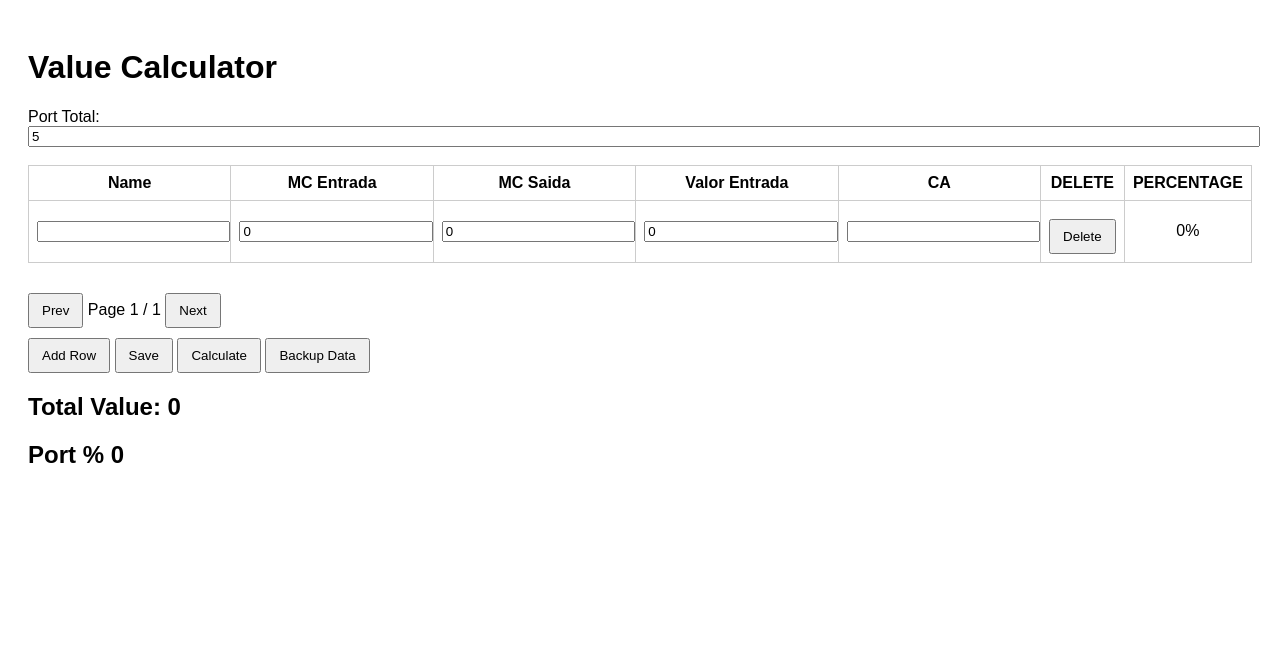
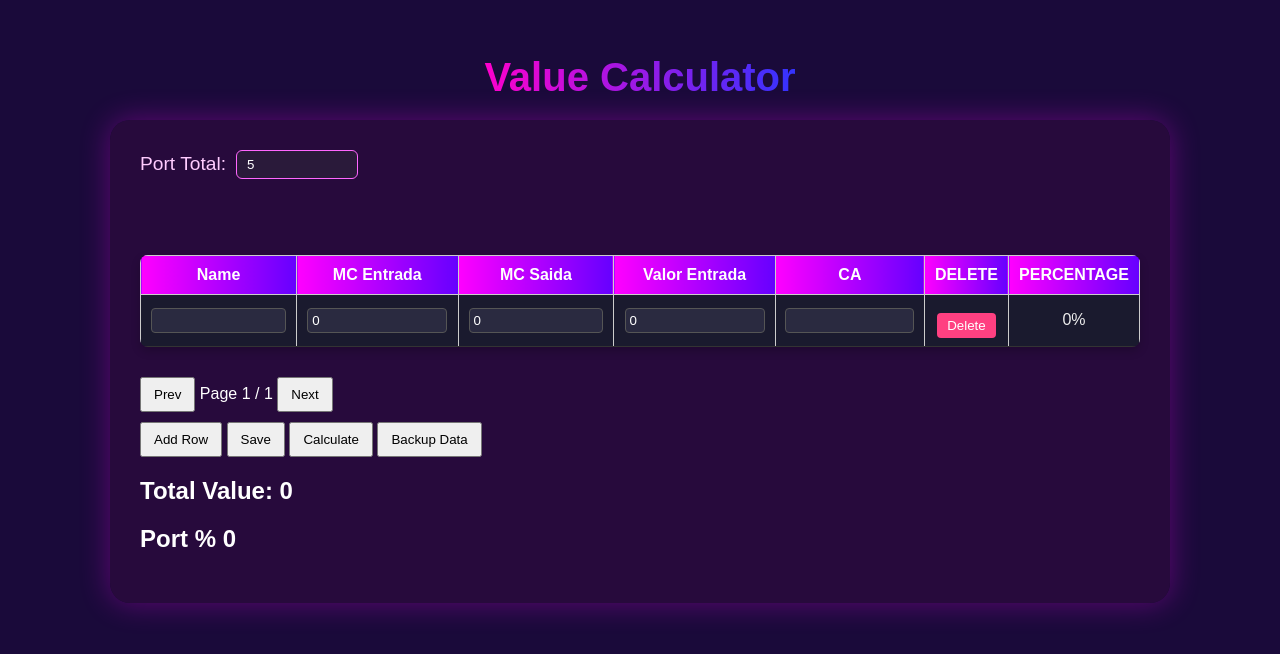
Before and after one commit to Raj-dev-Kumar/PNL-CALCULATOR, a website: page index.html in a window 1280 px wide. Both pictures are taken after typing "5" into the empty fields and a click on the button "Add Row". Drawn offline with Linux system fonts and the light colour scheme; no server answers.

Commit message:
Design aded

```diff
--- a/index.html
+++ b/index.html
@@ -7,18 +7,12 @@
 <head>
   <meta charset="UTF-8" />
   <meta name="viewport" content="width=device-width, initial-scale=1.0" />
-  <title>Value Calculator</title>
-  <style>
-    body { font-family: Arial, sans-serif; padding: 20px; }
-    table { width: 100%; border-collapse: collapse; margin-bottom: 20px; }
-    th, td { border: 1px solid #ccc; padding: 8px; text-align: center; }
-    button { padding: 8px 12px; margin-top: 10px; }
-    input[type="number"], input[type="text"] { width: 100%; }
-  </style>
+  <link rel="stylesheet" href="style.css">
+  <title>PNL Calculator</title>
 </head>
 <body>
   <h1>Value Calculator</h1>
-
+<div id="calculatorContainer">
   <label>Port Total: <input type="number" id="portTotal" /></label>
   <br /><br />
 
@@ -49,6 +43,8 @@
 
   <h2>Total Value: <span id="totalValue">0</span></h2>
   <h2>Port % <span id="portdf">0</span></h2>
+
+  </div>
 
 <script>
   let storedRows = [];   // This replaces reading rows directly from the DOM
--- /dev/null
+++ b/style.css
@@ -0,0 +1,92 @@
+body { background: #1a0a3a; color: #fff; font-family: 'Poppins', sans-serif; display: flex; flex-direction: column; align-items: center; padding: 20px;}
+table { width: 100%; border-collapse: collapse; margin-bottom: 20px; }
+th, td { border: 1px solid #ccc; padding: 8px; text-align: center; }
+h1{font-size: 2.5rem; font-weight: 700; background: linear-gradient(90deg, #ff00cc, #3333ff); -webkit-background-clip: text; -webkit-text-fill-color: transparent; margin-bottom: 20px;}
+button { padding: 8px 12px; margin-top: 10px; }
+input[type="number"], input[type="text"] { width: 100%; }
+
+#calculatorContainer{background: rgba(40, 10, 60, 0.9); border-radius: 20px; padding: 30px; width: 90%; max-width: 1000px; box-shadow: 0 0 30px rgba(255,0,255,0.3);}
+
+#dataTable {
+  width: 100%;
+  border-collapse: collapse;
+  margin-top: 20px;
+  font-family: 'Arial', sans-serif;
+  box-shadow: 0 4px 10px rgba(0,0,0,0.2);
+  border-radius: 8px;
+  overflow: hidden;
+}
+#dataTable th {
+  background: linear-gradient(90deg, #ff00ff, #6600ff);
+  color: white;
+  font-weight: bold;
+  padding: 10px;
+  text-align: center;
+}
+
+/* Row Styling */
+#dataTable td {
+  background-color: #1a1a2e;
+  color: #eee;
+  padding: 8px;
+  text-align: center;
+  border-bottom: 1px solid #333;
+}
+
+/* Input fields in table */
+#dataTable input {
+  width: 90%;
+  padding: 4px;
+  border: 1px solid #555;
+  border-radius: 4px;
+  background-color: #2a2a40;
+  color: #fff;
+}
+
+/* Buttons inside table */
+#dataTable button {
+  background-color: #ff4081;
+  color: white;
+  border: none;
+  padding: 5px 10px;
+  border-radius: 4px;
+  cursor: pointer;
+  transition: 0.2s;
+}
+
+#dataTable button:hover {
+  background-color: #e91e63;
+}
+
+/* Row hover effect */
+#dataTable tbody tr:hover {
+  background-color: #333366;
+}
+
+/* Port Total input styling */
+#calculatorContainer label {
+  display: flex;
+  align-items: center;
+  font-size: 1.2rem;
+  font-weight: 500;
+  margin-bottom: 20px;
+  color: #ffccff;
+  gap: 10px;
+}
+
+#calculatorContainer input#portTotal {
+  width: 100px;
+  padding: 6px 10px;
+  border-radius: 6px;
+  border: 1px solid #ff66ff;
+  background-color: #2a1a3a;
+  color: #fff;
+  font-weight: 500;
+  transition: 0.2s;
+}
+
+#calculatorContainer input#portTotal:focus {
+  border-color: #ff00ff;
+  box-shadow: 0 0 10px #ff00ff80;
+  outline: none;
+}
```
